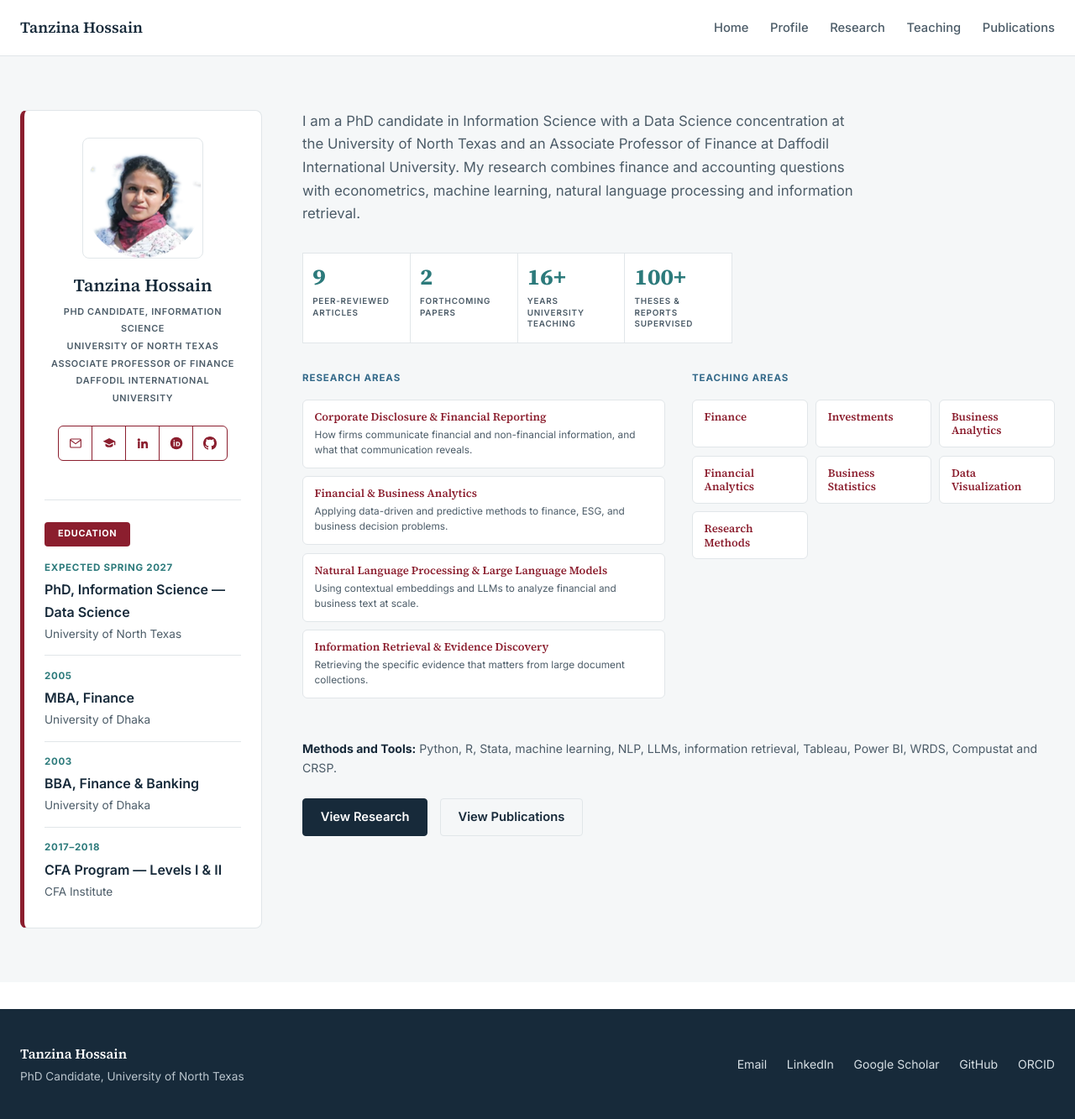
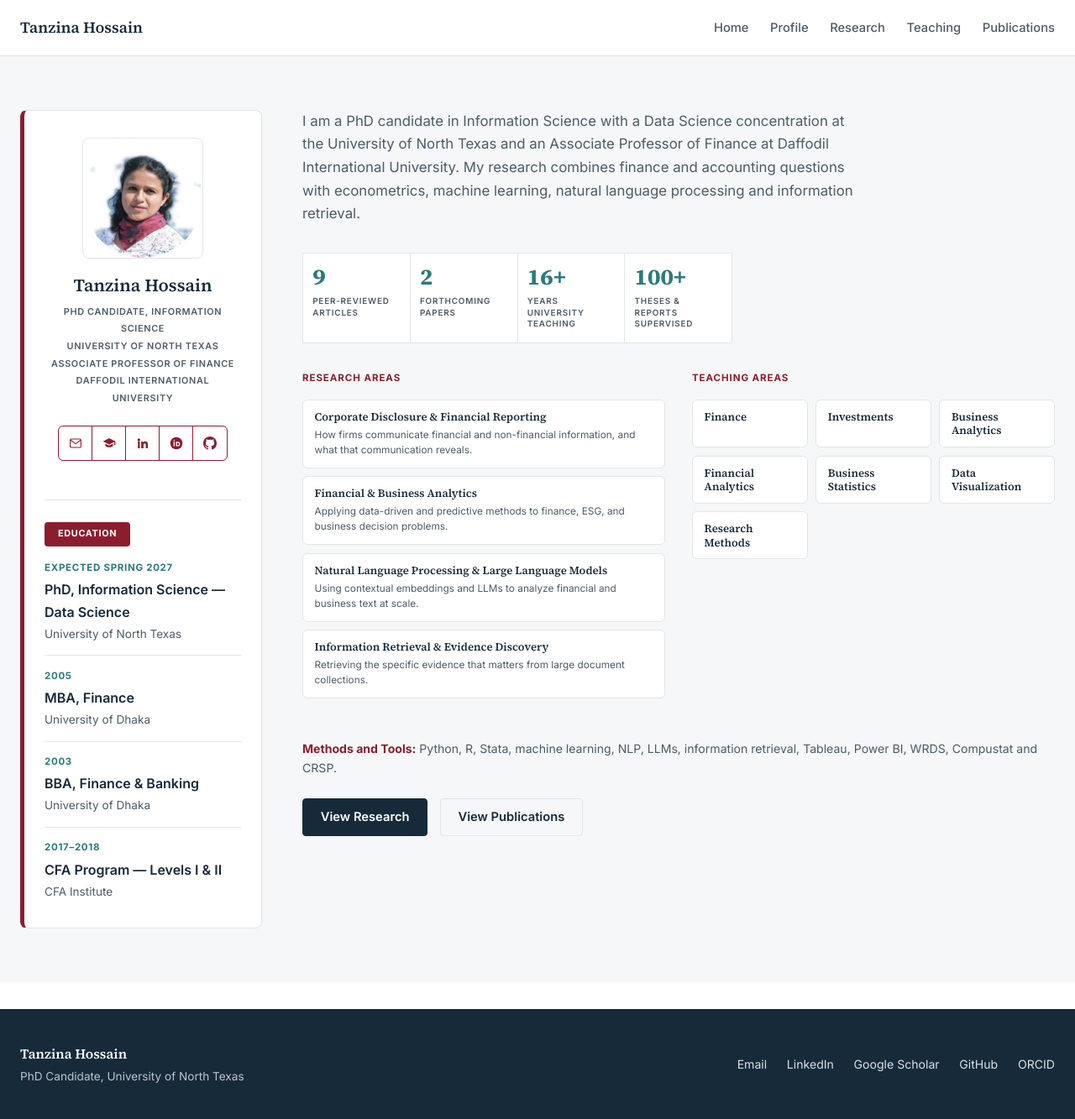
Before and after one commit to tanzinahossain/tanzinahossain.github.io, a Jekyll site: the page built from index.html, in a window 1280 px wide. Shown: the whole page at 84% size. Built offline with Jekyll 4.4.1, drawn with Linux system fonts in a browser that asks for light colours.

Commit message:
Move maroon from card headlines to the outer section labels: Research Areas, Teaching Areas, Methods and Tools
Co-Authored-By: Claude Sonnet 5 <noreply@anthropic.com>

```diff
--- a/assets/css/style.css
+++ b/assets/css/style.css
@@ -87,7 +87,8 @@ h1{margin-bottom:.3rem}
 .mini-card-grid{display:grid; grid-template-columns:repeat(auto-fit, minmax(8rem, 1fr)); gap:.6rem; margin:0 0 1.5rem}
 .mini-card-grid-2{grid-template-columns:repeat(auto-fit, minmax(11rem, 1fr))}
 .mini-card{border:1px solid var(--border); border-radius:6px; padding:.7rem .85rem; background:var(--white)}
-.mini-card h3{font-size:.82rem; margin:0; color:var(--maroon)}
+.mini-card h3{font-size:.82rem; margin:0; color:var(--navy)}
+.two-col-areas .group-label{color:var(--maroon)}
 .mini-card p{font-size:.74rem; color:var(--text-muted); margin:.35rem 0 0; line-height:1.5}
 @media (max-width:800px){.profile-grid{grid-template-columns:1fr; justify-items:center; text-align:center} .bio-col{text-align:left} .areas-row{grid-template-columns:1fr}}
 
--- a/index.html
+++ b/index.html
@@ -111,7 +111,7 @@ description: Finance educator and computational business researcher — corporat
         </div>
       </div>
 
-      <p style="color:var(--text-muted); font-size:.88rem; margin-top:1.5rem"><strong style="color:var(--navy)">Methods and Tools:</strong> Python, R, Stata, machine learning, NLP, LLMs, information retrieval, Tableau, Power BI, WRDS, Compustat and CRSP.</p>
+      <p style="color:var(--text-muted); font-size:.88rem; margin-top:1.5rem"><strong style="color:var(--maroon)">Methods and Tools:</strong> Python, R, Stata, machine learning, NLP, LLMs, information retrieval, Tableau, Power BI, WRDS, Compustat and CRSP.</p>
 
       <div class="hero-actions">
         <a class="btn btn-primary" href="{{ '/research/' | relative_url }}">View Research</a>
```
